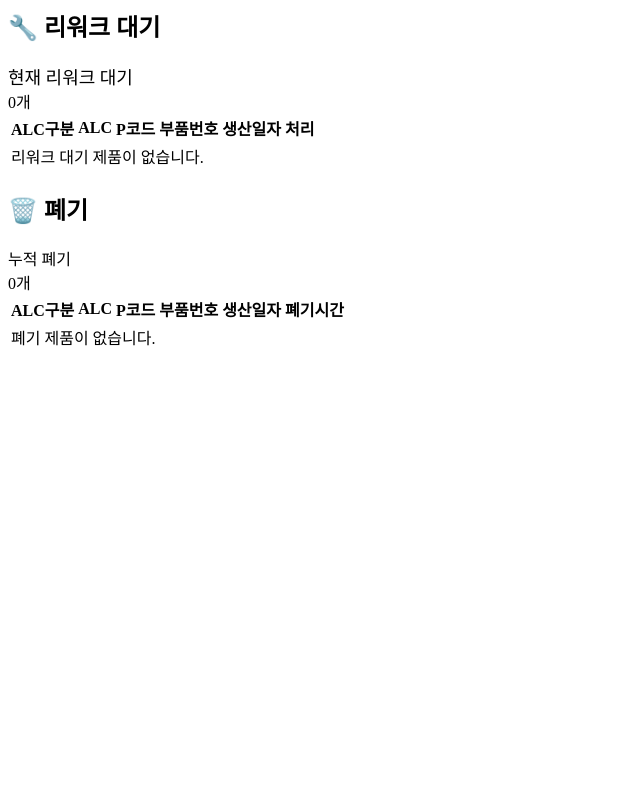
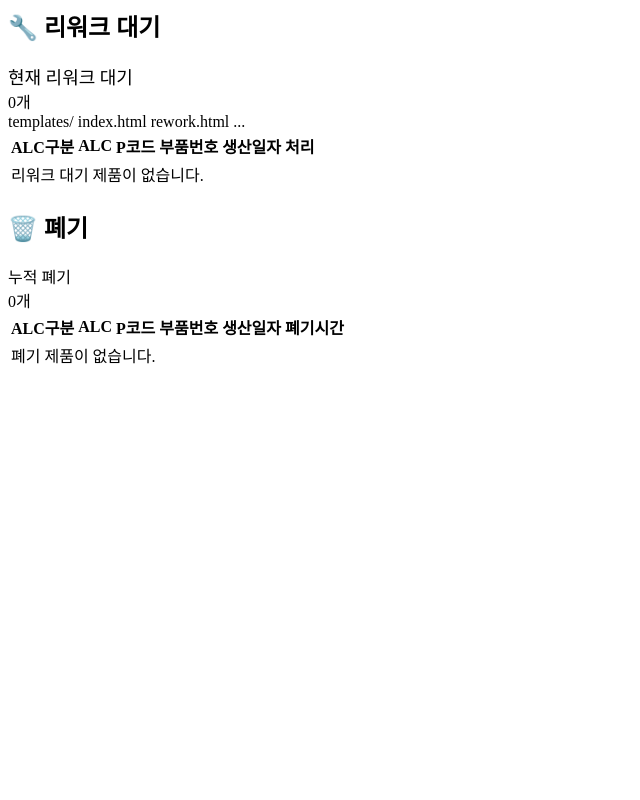
Before and after one commit to qkrwnsgurqkrwnsgur123-hub/junhyeog, a Flask app: page / in a window 1280 px wide. Shown: the whole page, without its empty margins (0-640 px from the left). Run offline with Flask 3, Linux system fonts and the light colour scheme; data that the repository does not hold is empty.

Commit message:
Update index.html

```diff
--- a/templates/index.html
+++ b/templates/index.html
@@ -17,7 +17,10 @@
 
 </div>
 
-
+templates/
+    index.html
+    rework.html
+    ...
 <div class="table-wrapper">
 
 <table>
```
